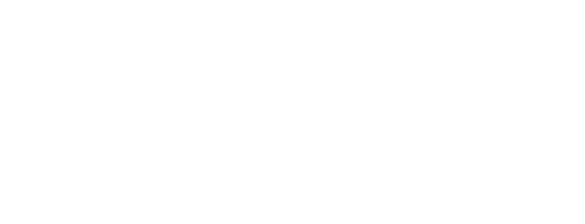
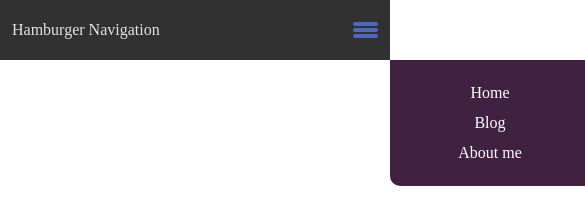
Before and after one commit to acciojob/hamburger-menu-magic-misterKumar, a website: page main.html in a window 390 px wide. Shown: the whole page, 585 px wide, since content can reach past the window. Drawn offline with Linux system fonts and the light colour scheme.

Commit message:
created a submission

```diff
--- a/main.html
+++ b/main.html
@@ -8,6 +8,21 @@
 
 <body>
 	<!-- the entire body must be written by student -->
+	<nav class="navbar">
+        <div class="navbar-logo-container">Hamburger Navigation</div>
+        <div class="navbar-links-container">
+            <ul class="navbar-links-list">
+                <li class="navbar-link"><a href="#">Home</a></li>
+                <li class="navbar-link"><a href="#">Blog</a></li>
+                <li class="navbar-link"><a href="#">About me</a></li>
+            </ul>
+            <button class="menu-toggle-button open-menu">
+                <div class="menu-bar top"></div>
+                <div class="menu-bar mid"></div>
+                <div class="menu-bar bottom"></div>
+            </button>
+        </div>
+    </nav>
     <script type="text/javascript" src="./script.js">
 </script>
 
--- a/script.js
+++ b/script.js
@@ -1 +1,15 @@
 //your JS code here. If required.
+const drawer = document.createElement('div');
+drawer.classList.add('links-drawer-container');
+drawer.append(document.querySelector('.navbar-links-list').cloneNode(true));
+
+document.querySelector('nav').appendChild(drawer);
+
+const menuButton = document.querySelector('.menu-toggle-button');
+
+menuButton.addEventListener('click', (event) => {
+    menuButton.classList.toggle('open-menu');
+    drawer.classList.toggle('slide-in');
+
+    menuButton.classList.toggle('close-menu');
+})
--- a/styles.css
+++ b/styles.css
@@ -1 +1,145 @@
 /*  your css code here. If applicable */
+*{
+    padding: 0;
+    margin: 0;
+    box-sizing: border-box;
+}
+
+body {
+    overflow-x: hidden;
+}
+nav {
+    display: flex;
+    justify-content: space-between;
+    align-items: center;
+
+    /* width: 100%; */
+    height: 60px;
+
+    padding: 4px 12px;
+
+    background-color: #313131;
+    color: #e3e3e3;
+
+    position: relative;
+}
+
+.navbar-links-list {
+    display: none;
+}
+.hide {
+    display: none;
+}
+
+.menu-toggle-button {
+    display: flex;
+    flex-direction: column;
+    align-items: center;
+    justify-content: center;
+
+    row-gap: 2px;
+
+    height: 25px;
+    aspect-ratio: 1;
+
+    border: none;
+    background-color: transparent;
+    outline: none;
+
+    cursor: pointer;
+}
+.menu-bar {
+    width: 100%;
+    height: 0;
+
+    border: 2px solid #4d69bd;
+    background-color: #4d69bd;
+    border-radius: 3px;
+
+    transform-origin: 16%;
+    transition: all 0.2s linear;
+
+
+}
+.close-menu {
+
+    >.mid {
+        opacity: 0;
+        transform: translateX(10px)
+    }
+    >.top {
+        transform: rotate(45deg);
+    }
+    >.bottom {
+        transform: rotate(-45deg);
+    }
+}
+.open-menu {
+    >.mid {
+        transform: translateX(0);
+    }
+    >.top {
+        transform: rotate(0);
+    }
+    >.bottom {
+        transform: rotate(0);
+    }
+}
+
+.links-drawer-container {
+    position: absolute;
+    left: 100%;
+    top: 100%;
+    padding: 24px;
+    border-radius: 0 0 0 10px;
+
+    width: 200px;
+
+    background-color: #412141;
+    color: white;
+
+    transition: all 0.2s linear;
+
+    >ul {
+        list-style-type: none;
+        list-style-position: inside;
+
+        display: flex;
+        align-items: center;
+        flex-direction: column;
+        row-gap: 12px;
+
+        width: 100%;
+
+        >li {
+            >a {
+                color: white;
+                text-decoration: none;
+            }
+        }
+    }
+}
+.slide-in {
+    transform: translateX(-100%);
+}
+
+
+@media screen and (min-width: 567px) {
+    .navbar-links-list {
+
+        display: flex;
+        align-items: center;
+        column-gap: 14px;
+
+        list-style-type: none;
+
+        >li >a {
+            color: white;
+            text-decoration: none;
+        }
+    }
+    .menu-toggle-button {
+        display: none !important;
+    }
+
+}
```
